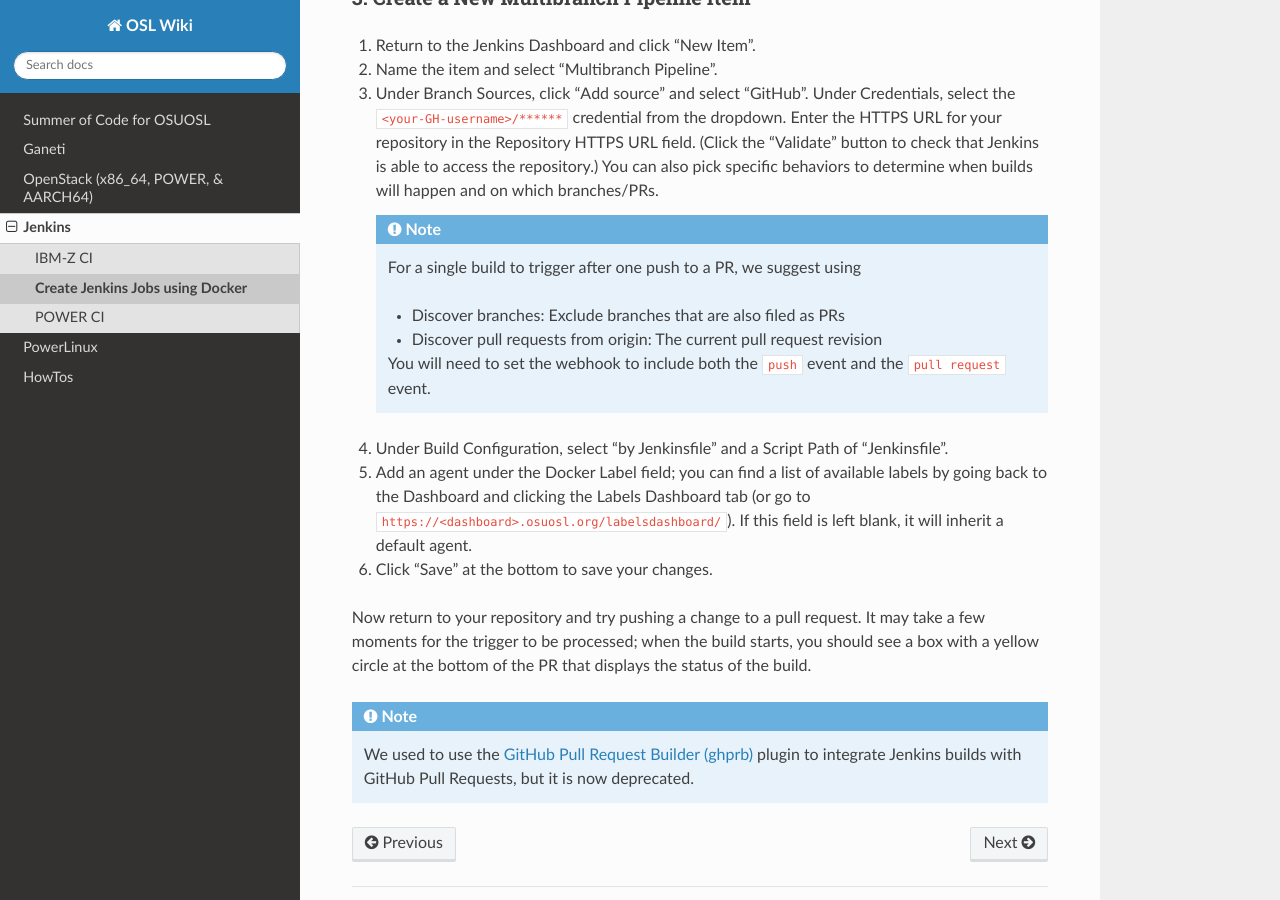
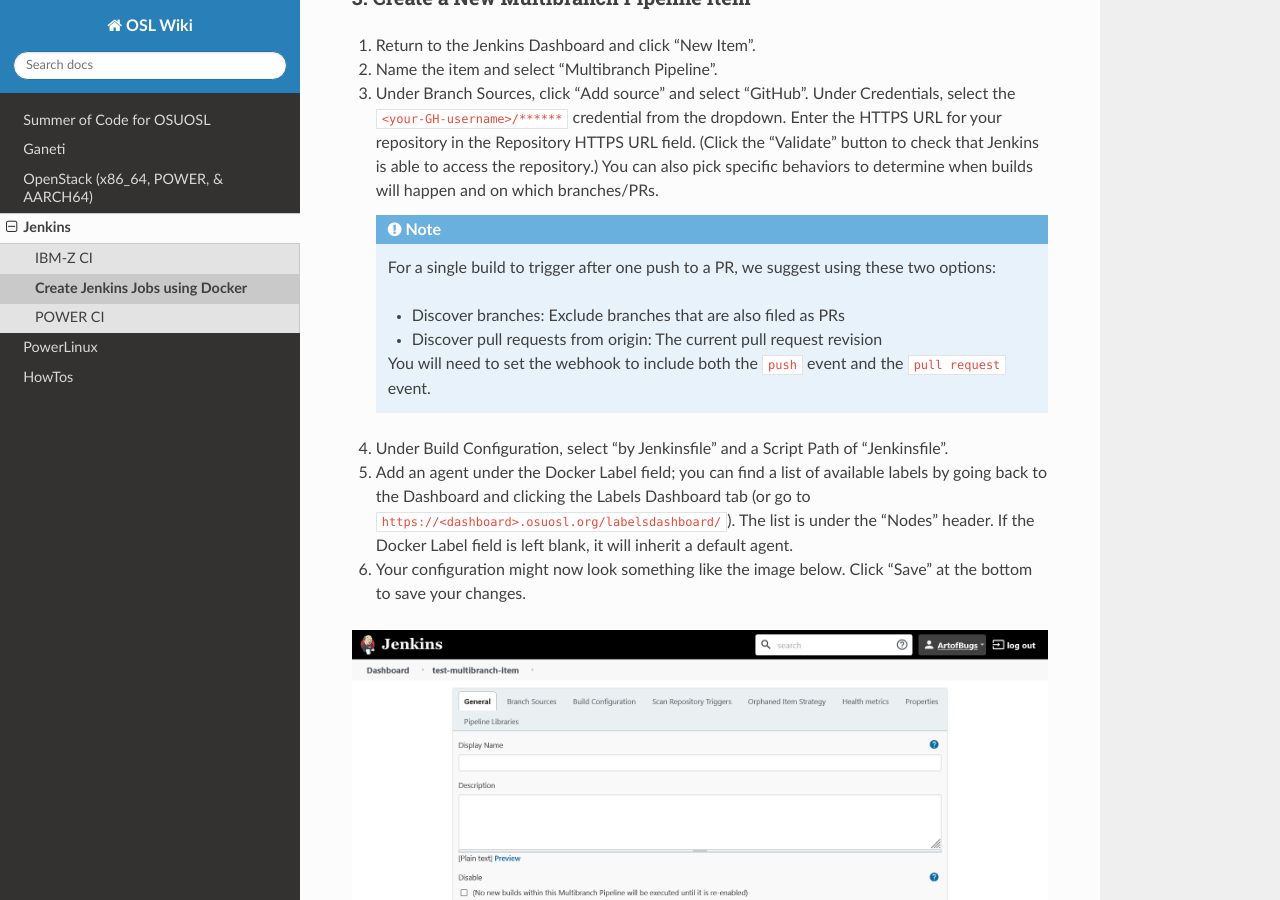
Before and after one commit to osuosl/wiki, a Sphinx documentation site: the page built from source/jenkins/jenkins-docker.rst, in a window 1280 px wide and 900 px high, scrolled down 7316 px. Built offline with Sphinx 7.4.7 and the Read the Docs theme 2.0.0, drawn with Linux system fonts in a browser that asks for light colours.

Commit message:
Add config summary example image

```diff
--- a/source/jenkins/jenkins-docker.rst
+++ b/source/jenkins/jenkins-docker.rst
@@ -207,7 +207,7 @@
 
    .. note::
 
-       For a single build to trigger after one push to a PR, we suggest using
+       For a single build to trigger after one push to a PR, we suggest using these two options:
 
        - Discover branches: Exclude branches that are also filed as PRs
        - Discover pull requests from origin: The current pull request revision
@@ -216,10 +216,11 @@
 
 #. Under Build Configuration, select "by Jenkinsfile" and a Script Path of "Jenkinsfile".
 #. Add an agent under the Docker Label field; you can find a list of available labels by going back to the Dashboard
-   and clicking the Labels Dashboard tab (or go to ``https://<dashboard>.osuosl.org/labelsdashboard/``). If this field
-   is left blank, it will inherit a default agent.
-#. Click "Save" at the bottom to save your changes.
+   and clicking the Labels Dashboard tab (or go to ``https://<dashboard>.osuosl.org/labelsdashboard/``). The list is
+   under the "Nodes" header. If the Docker Label field is left blank, it will inherit a default agent.
+#. Your configuration might now look something like the image below. Click "Save" at the bottom to save your changes.
 
+.. image:: /_static/images/ghbsp-config1.png
 
 Now return to your repository and try pushing a change to a pull request. It may take a few moments for the trigger to
 be processed; when the build starts, you should see a box with a yellow circle at the bottom of the PR that displays
```
Also changed, not shown: source/_static/images/ghbsp-config1.png (added).
